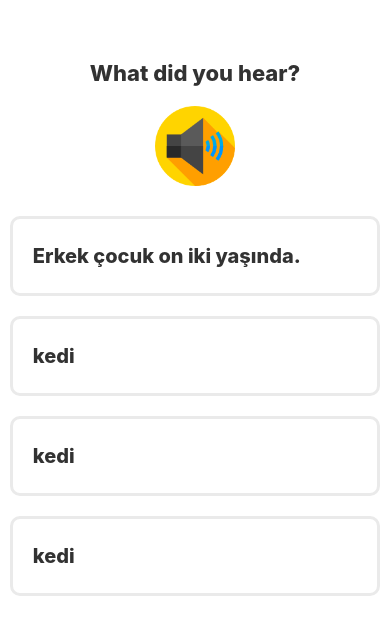
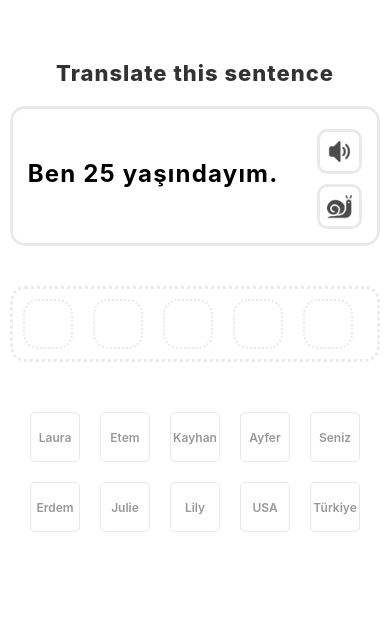
Before and after one commit to etrafa/first_react_native_app, a React Native app: screen / in a window 390 px wide. Shown: the top 634 px of the page. Built offline with nearby package versions, Linux system fonts and the light colour scheme.

Commit message:
fill in the blanks component added.

```diff
--- a/App.tsx
+++ b/App.tsx
@@ -1,13 +1,14 @@
 import { StatusBar } from "expo-status-bar";
 import { StyleSheet, Text, View } from "react-native";
 import AudioTest from "./src/components/AudioTest";
+import FillTheBlanks from "./src/components/FillTheBlanks";
 import MatchCards from "./src/components/MatchCards";
 import MultipleChoice from "./src/components/MultipleChoiceWithPicture";
 
 export default function App() {
   return (
     <View style={styles.container}>
-      <AudioTest />
+      <FillTheBlanks />
     </View>
   );
 }
--- /dev/null
+++ b/src/components/FillTheBlanks.tsx
@@ -0,0 +1,187 @@
+import { View, Text, StyleSheet, Image } from "react-native";
+import React from "react";
+
+const FillTheBlanks = () => {
+  return (
+    <View>
+      <Text style={styles.header}>Translate this sentence</Text>
+      <View style={styles.exampleContainer}>
+        <Text style={styles.mainLanguageText}>Ben 25 yaşındayım.</Text>
+        <View style={styles.volumeContainer}>
+          <Image
+            style={styles.icon}
+            source={require("../../assets/icons/volume.png")}
+          />
+        </View>
+        <View style={styles.slowReadContainer}>
+          <Image
+            style={styles.icon}
+            source={require("../../assets/icons/snail.png")}
+          />
+        </View>
+      </View>
+      <View style={styles.blankContainer}>
+        <View style={styles.blankBox}></View>
+        <View style={styles.blankBox}></View>
+        <View style={styles.blankBox}></View>
+        <View style={styles.blankBox}></View>
+        <View style={styles.blankBox}></View>
+      </View>
+      <View style={styles.givenWordsContainer}>
+        <View style={styles.givenWords}>
+          <Text style={styles.givenWordsText}>Laura</Text>
+        </View>
+        <View style={styles.givenWords}>
+          <Text style={styles.givenWordsText}>Etem</Text>
+        </View>
+        <View style={styles.givenWords}>
+          <Text style={styles.givenWordsText}>Kayhan</Text>
+        </View>
+        <View style={styles.givenWords}>
+          <Text style={styles.givenWordsText}>Ayfer</Text>
+        </View>
+        <View style={styles.givenWords}>
+          <Text style={styles.givenWordsText}>Seniz</Text>
+        </View>
+        <View style={styles.givenWords}>
+          <Text style={styles.givenWordsText}>Erdem</Text>
+        </View>
+        <View style={styles.givenWords}>
+          <Text style={styles.givenWordsText}>Julie</Text>
+        </View>
+        <View style={styles.givenWords}>
+          <Text style={styles.givenWordsText}>Lily</Text>
+        </View>
+        <View style={styles.givenWords}>
+          <Text style={styles.givenWordsText}>USA</Text>
+        </View>
+        <View style={styles.givenWords}>
+          <Text style={styles.givenWordsText}>Türkiye</Text>
+        </View>
+      </View>
+    </View>
+  );
+};
+
+export default FillTheBlanks;
+
+const styles = StyleSheet.create({
+  body: {
+    flex: 1,
+  },
+
+  header: {
+    fontSize: 22,
+    fontWeight: "800",
+    opacity: 0.8,
+    paddingTop: 60,
+    textAlign: "center",
+    letterSpacing: 1,
+  },
+  exampleContainer: {
+    width: "95%",
+    height: 140,
+    borderWidth: 3,
+    marginLeft: "auto",
+    marginRight: "auto",
+    borderColor: "#EAEAEA",
+    borderRadius: 15,
+    marginVertical: 20,
+  },
+
+  mainLanguageText: {
+    fontSize: 24,
+    paddingTop: 50,
+    paddingLeft: 15,
+    paddingRight: 60,
+    letterSpacing: 1.2,
+    fontWeight: "bold",
+  },
+
+  volumeContainer: {
+    width: 45,
+    height: 45,
+    position: "absolute",
+    top: 20,
+    right: 15,
+    borderWidth: 3,
+    borderColor: "#EAEAEA",
+    borderRadius: 10,
+  },
+
+  slowReadContainer: {
+    width: 45,
+    height: 45,
+    position: "absolute",
+    top: 75,
+    right: 15,
+    borderWidth: 3,
+    borderColor: "#EAEAEA",
+    borderRadius: 10,
+  },
+  icon: {
+    width: 25,
+    height: 25,
+    opacity: 0.7,
+    marginTop: 7,
+    marginLeft: "auto",
+    marginRight: "auto",
+  },
+
+  blankContainer: {
+    width: "95%",
+    minHeight: 70,
+    borderWidth: 3,
+    marginLeft: "auto",
+    marginRight: "auto",
+    borderColor: "#EAEAEA",
+    borderRadius: 15,
+    marginVertical: 20,
+    borderStyle: "dotted",
+    display: "flex",
+    flexDirection: "row",
+    justifyContent: "flex-start",
+    alignItems: "center",
+    flexWrap: "wrap",
+  },
+  blankBox: {
+    width: 50,
+    height: 50,
+    borderWidth: 2,
+    borderColor: "#EAEAEA",
+    borderRadius: 15,
+    borderStyle: "dotted",
+    marginHorizontal: 10,
+    marginVertical: 10,
+  },
+
+  givenWordsContainer: {
+    width: "95%",
+    minHeight: 70,
+    marginLeft: "auto",
+    marginRight: "auto",
+    marginVertical: 20,
+    display: "flex",
+    flexDirection: "row",
+    justifyContent: "center",
+    alignItems: "center",
+    flexWrap: "wrap",
+  },
+  givenWords: {
+    minWidth: 50,
+    height: 50,
+    borderWidth: 1,
+    borderColor: "#EAEAEA",
+    borderRadius: 5,
+    marginHorizontal: 10,
+    marginVertical: 10,
+    display: "flex",
+    justifyContent: "center",
+    alignItems: "center",
+  },
+  givenWordsText: {
+    fontSize: 12,
+    fontWeight: "600",
+    opacity: 0.4,
+  },
+});
```
